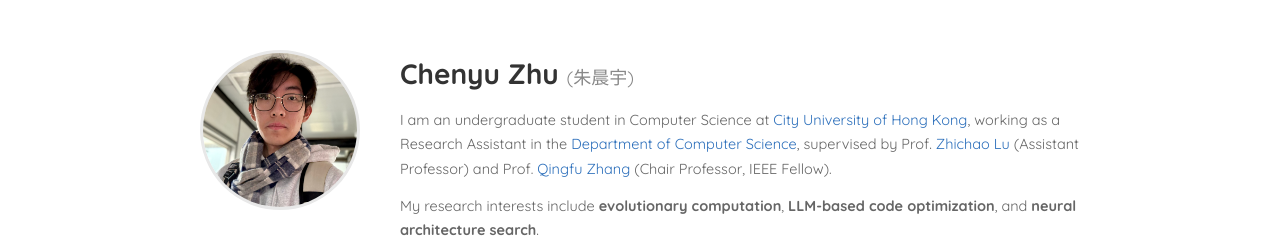
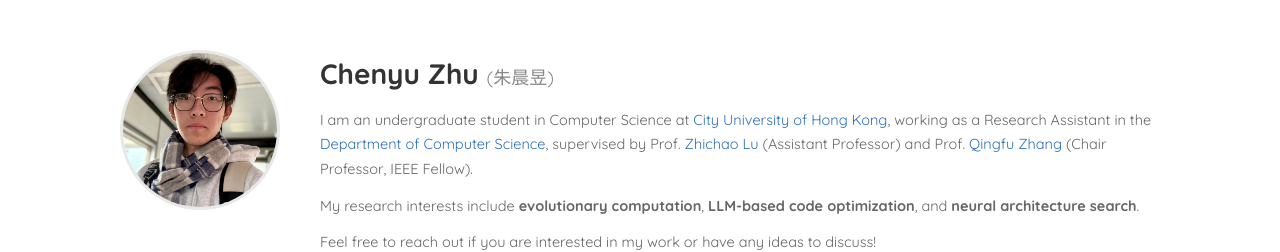
Before and after one commit to Zcy233035/Zcy233035.github.io, a plain HTML site: page index.html in a window 1280 px wide. Shown: the top 252 px of the page. Drawn offline with Linux system fonts and the light colour scheme.

Commit message:
Fix: name typo, increase font size, widen layout

```diff
--- a/index.html
+++ b/index.html
@@ -27,7 +27,7 @@
       color: var(--text-color);
       background: var(--bg-color);
       line-height: 1.7;
-      font-size: 15px;
+      font-size: 17px;
     }
 
     a {
@@ -37,7 +37,7 @@
     a:hover { text-decoration: underline; }
 
     .container {
-      max-width: 920px;
+      max-width: 1080px;
       margin: 0 auto;
       padding: 0 20px;
     }
@@ -387,7 +387,7 @@
         <img src="profile.jpg" alt="Chenyu Zhu">
       </div>
       <div class="profile-info">
-        <h1>Chenyu Zhu <span style="font-size:18px; font-weight:400; color:#888;">(朱晨宇)</span></h1>
+        <h1>Chenyu Zhu <span style="font-size:18px; font-weight:400; color:#888;">(朱晨昱)</span></h1>
         <p class="bio">
           I am an undergraduate student in Computer Science at <a href="https://www.cityu.edu.hk/">City University of Hong Kong</a>,
           working as a Research Assistant in the <a href="https://www.cs.cityu.edu.hk/">Department of Computer Science</a>,
```
Also changed, not shown: 1 other file.
